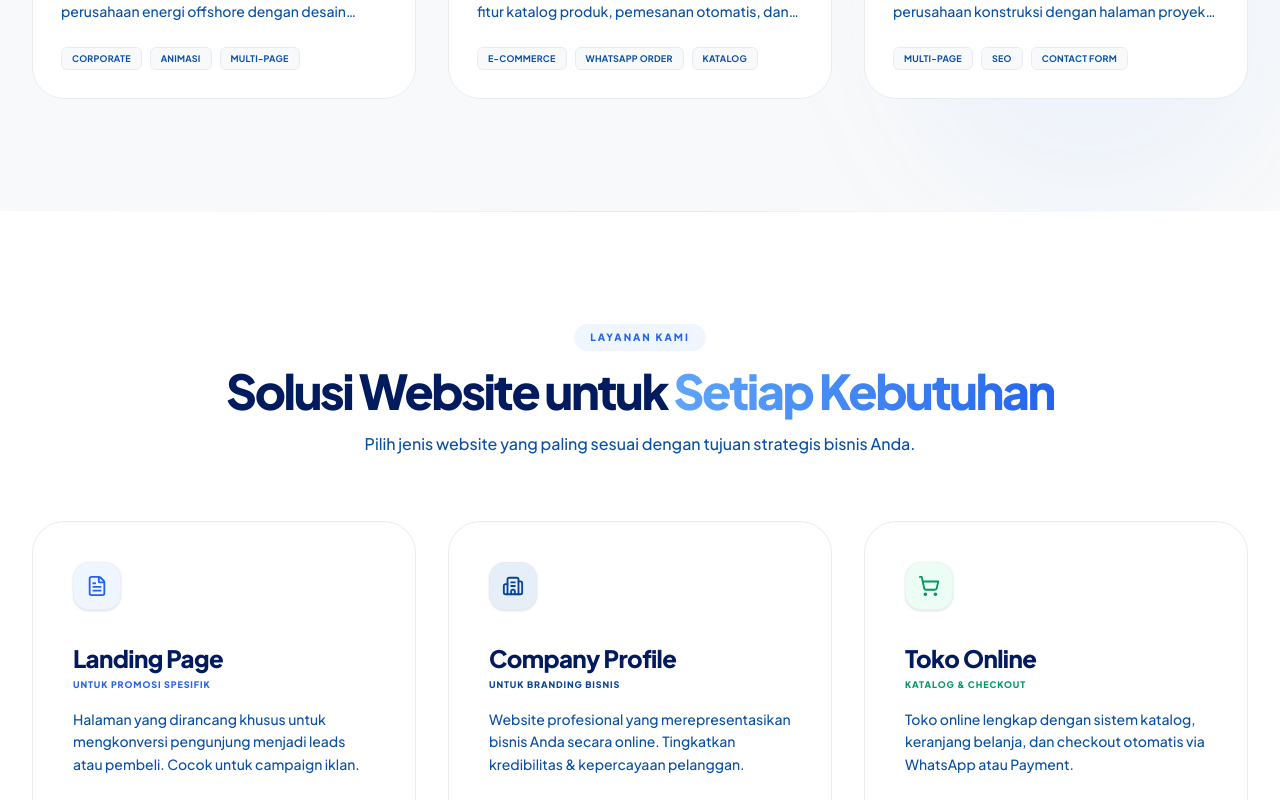
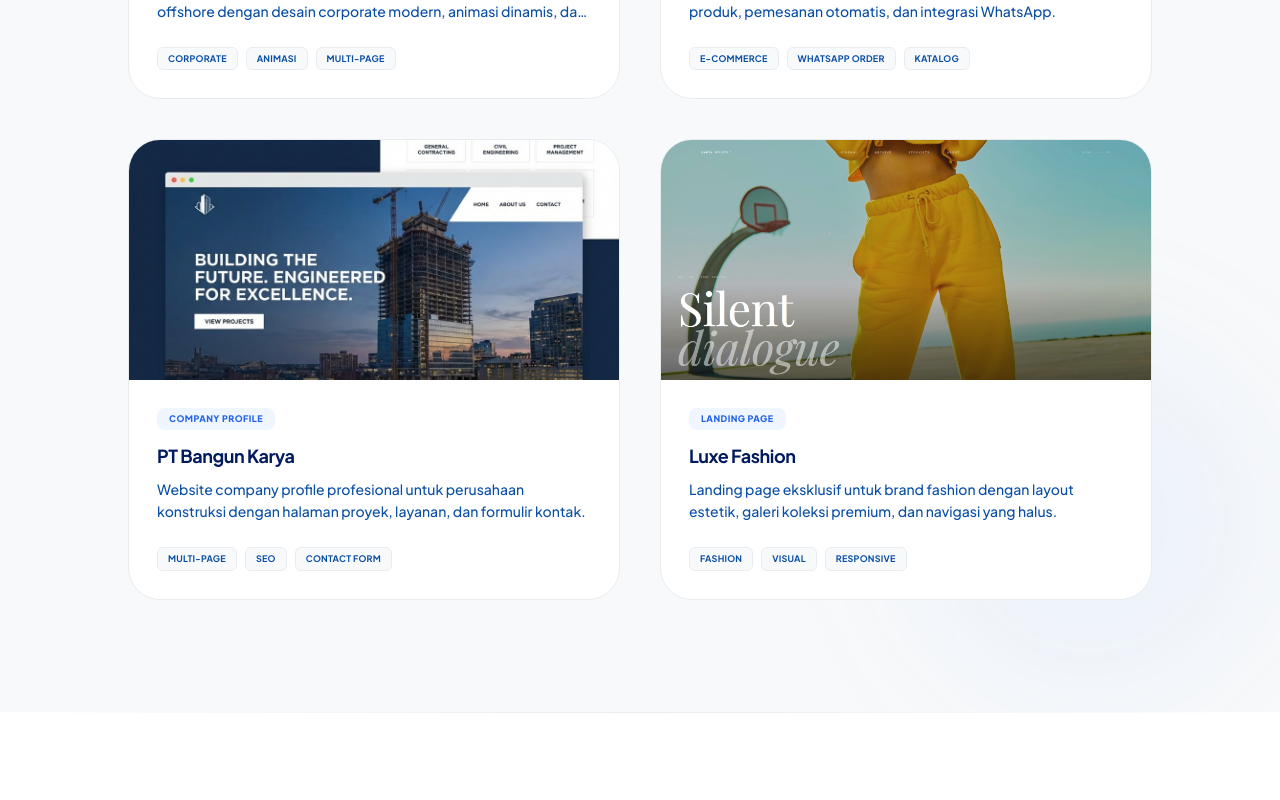
Before and after one commit to MDwihardikKPutra/scaleupgo, a Next.js app: page / in a window 1280 px wide. Shown: the part 2300-3100 px from the top of the page. Built offline with nearby package versions, Linux system fonts and the light colour scheme.

Commit message:
feat: add Luxe Fashion to portfolio and update grid layout

```diff
--- a/src/components/Portfolio.tsx
+++ b/src/components/Portfolio.tsx
@@ -33,6 +33,15 @@ const projects = [
         tags: ["Multi-Page", "SEO", "Contact Form"],
         href: "#",
     },
+    {
+        title: "Luxe Fashion",
+        category: "Landing Page",
+        description:
+            "Landing page eksklusif untuk brand fashion dengan layout estetik, galeri koleksi premium, dan navigasi yang halus.",
+        image: "/Fashion.png",
+        tags: ["Fashion", "Visual", "Responsive"],
+        href: "https://fashion-landingpage-five.vercel.app/",
+    },
 ];
 
 export default function Portfolio() {
@@ -65,7 +74,7 @@ export default function Portfolio() {
                     </p>
                 </motion.div>
 
-                <div className="grid md:grid-cols-3 gap-8 sm:gap-6 lg:gap-8">
+                <div className="grid md:grid-cols-2 gap-8 sm:gap-6 lg:gap-10 max-w-5xl mx-auto">
                     {projects.map((project, i) => (
                         <motion.div
                             key={i}
```
Also changed, not shown: public/Fashion.png (added).
